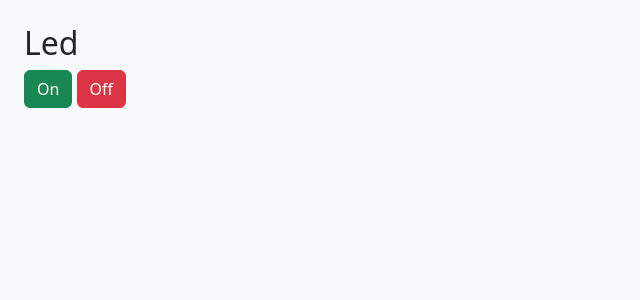
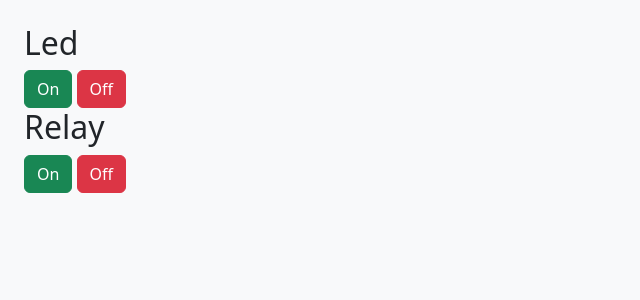
Before and after one commit to kstamax/dyplom_http_server, a Django app: page /control in a window 1280 px wide. Shown: the part 56-356 px from the top of the page, without its empty margins (0-640 px from the left). Run offline with Django 4.2, Linux system fonts and the light colour scheme; a user stored in the database is signed in.

Commit message:
relay control added

```diff
--- a/control/client_controller/send_commands.py
+++ b/control/client_controller/send_commands.py
@@ -8,3 +8,9 @@ class Esp:
             print(requests.request("GET",'http://'+self.esp_ip+f'/0/{state}'))
         else:
             raise Exception("State can be set to either 'on' or 'off'")
+
+    def change_relay_state(self, state):
+        if state in ('on','off'):
+            print(requests.request("GET",'http://'+self.esp_ip+f'/1/{state}'))
+        else:
+            raise Exception("State can be set to either 'on' or 'off'")
--- a/control/main/templates/main/control_device.html
+++ b/control/main/templates/main/control_device.html
@@ -3,4 +3,7 @@
 <h2 class="text-dark">Led</h2>
 <a class="btn btn-success" href="{% url 'main:led' state='on'%}">On</a>
 <a class="btn btn-danger" href="{% url 'main:led' state='off'%}">Off</a>
+<h2 class="text-dark">Relay</h2>
+<a class="btn btn-success" href="{% url 'main:relay' state='on'%}">On</a>
+<a class="btn btn-danger" href="{% url 'main:relay' state='off'%}">Off</a>
 {% endblock content %}
--- a/control/main/urls.py
+++ b/control/main/urls.py
@@ -1,5 +1,5 @@
 from django.urls import path
-from .views import IndexPageView, ControlDevicePageView, LogsPageView, LoginPageView, LedControlView
+from .views import IndexPageView, ControlDevicePageView, LogsPageView, LoginPageView, LedControlView, RelayControlView
 from django.contrib.auth.views import LogoutView
 
 app_name = 'main'
@@ -9,6 +9,7 @@ urlpatterns = [
     path('login',LoginPageView.as_view(),name='login'),
     path('logout/', LogoutView.as_view(next_page='main:login'), name='logout'),
     path('clogs',LogsPageView.as_view(),name='c_logs'),
-    path('led/<str:state>', LedControlView.as_view(), name='led')
+    path('led/<str:state>', LedControlView.as_view(), name='led'),
+    path('relay/<str:state>', RelayControlView.as_view(), name='relay')
 
 ]
--- a/control/main/views.py
+++ b/control/main/views.py
@@ -40,3 +40,16 @@ class LedControlView(View):
                 return HttpResponse(e,status=500)
         else:
             return redirect('/login')
+
+class RelayControlView(View):
+    def get(self,request,*args,**kwargs):
+        if request.user.is_authenticated:
+            try:
+                esp = Esp("192.168.0.108")
+                state = kwargs['state']
+                esp.change_relay_state(state)
+                return HttpResponse(status=204)
+            except Exception as e:
+                return HttpResponse(e,status=500)
+        else:
+            return redirect('/login')
```
Also changed, not shown: control/db.sqlite3.
